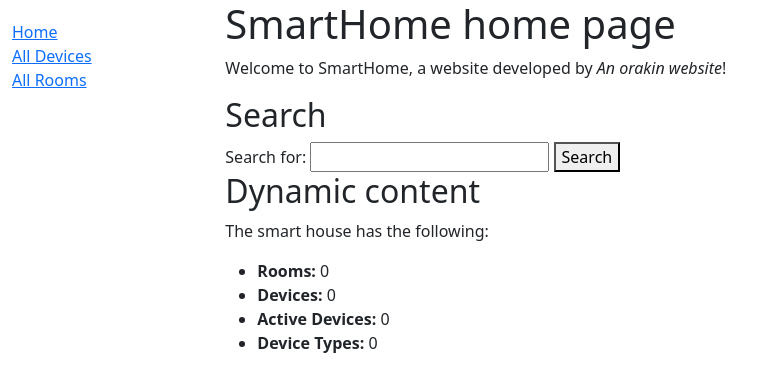
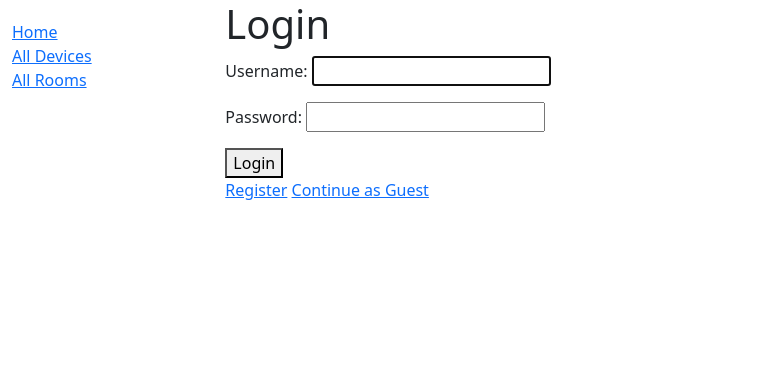
Before and after one commit to AchMinn/RaspStage, a Django app: page /smarthome/ in a window 1280 px wide. Shown: the top 392 px of the page, without its empty margins (0-777 px from the left). Run offline with Django 4.2, Linux system fonts and the light colour scheme; data that the repository does not hold is empty.

Commit message:
Major changes still need fixing

```diff
--- a/WebPageDjango/WebPageDjango/settings.py
+++ b/WebPageDjango/WebPageDjango/settings.py
@@ -124,3 +124,4 @@ STATIC_URL = 'static/'
 # https://docs.djangoproject.com/en/4.2/ref/settings/#default-auto-field
 
 DEFAULT_AUTO_FIELD = 'django.db.models.BigAutoField'
+LOGIN_URL = 'login'
--- a/WebPageDjango/smarthome/models.py
+++ b/WebPageDjango/smarthome/models.py
@@ -67,7 +67,7 @@ class Device(models.Model):
     is_active = models.BooleanField(default=False)
     device_type = models.CharField(max_length=255, choices=[
         ('lampe', 'Lampe'), ('plug', 'Plug')
-    ],default="Sensor")
+    ],default="Lampe")
 
     def __str__(self):
         return self.name
@@ -115,7 +115,7 @@ class Sensor(models.Model):
     name = models.CharField(max_length=100)
     sensor_type = models.CharField(max_length=255, default="NAN")
     description = models.TextField(null=True, blank=True)
-    room = models.ForeignKey(Room, on_delete=models.SET_NULL, null=True, related_name='devices')
+    room = models.ForeignKey(Room, on_delete=models.SET_NULL, null=True, related_name='sensors')
     value = models.FloatField(default=0)
     last_updated = models.DateTimeField(auto_now=True)
 
--- a/WebPageDjango/smarthome/templates/base_generic.html
+++ b/WebPageDjango/smarthome/templates/base_generic.html
@@ -23,6 +23,9 @@
               <li><a href="{% url 'home' %}">Home</a></li>
               <li><a href="{% url 'devices' %}">All Devices</a></li>
               <li><a href="{% url 'rooms' %}">All Rooms</a></li>
+              {% if is_logged_in %}
+                <li><a href="{% url 'logout' %}">Disconnect</a></li>
+              {% endif %}
             </ul>
           {% endblock %}
         </div>
--- /dev/null
+++ b/WebPageDjango/smarthome/templates/login.html
@@ -0,0 +1,12 @@
+{% extends 'base_generic.html' %}
+
+{% block content %}
+  <h1>Login</h1>
+  <form method="post">
+    {% csrf_token %}
+    {{ form.as_p }}
+    <button type="submit">Login</button>
+  </form>
+  <a href="{% url 'register' %}">Register</a>
+  <a href="{% url 'guest' %}">Continue as Guest</a>
+{% endblock %}
--- a/WebPageDjango/smarthome/urls.py
+++ b/WebPageDjango/smarthome/urls.py
@@ -1,8 +1,15 @@
 from django.urls import path
+from django.shortcuts import redirect
 from . import views
+from .views import CustomLogoutView
+
 
 urlpatterns = [
-    path('', views.home_view, name='home'),
+    path('', views.login_view, name='login'),
+    path('home/', views.home_view, name='home'),
+    path('register/', views.RegisterView.as_view(), name='register'),
+    path('guest/', views.GuestView.as_view(), name='guest'),
+    path('logout/', CustomLogoutView.as_view(), name='logout'),
     path('devices/', views.DeviceListView.as_view(), name='devices'),
     path('devices/<int:pk>/', views.DeviceDetailView.as_view(), name='device-detail'),
     path('rooms/', views.RoomListView.as_view(), name='rooms'),
--- a/WebPageDjango/smarthome/views.py
+++ b/WebPageDjango/smarthome/views.py
@@ -1,10 +1,19 @@
 from django.db.models import Q
-from django.shortcuts import render
 from .models import Room, Device
 from django.views import generic
-from django.views.generic import ListView, DetailView
-from django.shortcuts import render
+from django.views.generic import ListView, DetailView, CreateView, TemplateView
+from django.shortcuts import render, redirect
+from django.contrib.auth.views import LoginView
+from django.urls import reverse_lazy
+from django.contrib.auth import login, authenticate
+from django.contrib.auth.models import User
+from django.contrib.auth.forms import UserCreationForm, AuthenticationForm
+from django.contrib.auth.mixins import LoginRequiredMixin
+from django.contrib.auth.decorators import login_required
+from django.contrib.auth.views import LogoutView
+from django.db import IntegrityError
 
+@login_required
 def home_view(request):
     """View function for the home page of the smart home application."""
 
@@ -35,7 +44,23 @@ def home_view(request):
     }
 
     # Render the HTML template home.html with the data in the context variable
-    return render(request, 'home.html', context=context)
+    return render(request, 'home.html', {'username': request.user.username})
+
+def login_view(request):
+    if request.method == 'POST':
+        form = AuthenticationForm(request, data=request.POST)
+        if form.is_valid():
+            user = form.get_user()
+            login(request, user)
+            return redirect('home')
+    else:
+        form = AuthenticationForm()
+
+    is_logged_in = request.user.is_authenticated
+    return render(request, 'login.html', {'form': form, 'is_logged_in': is_logged_in})
+
+class CustomLogoutView(LoginView):
+    next_page = reverse_lazy('login')
 
 class DeviceListView(generic.ListView):
     model = Device
@@ -60,3 +85,22 @@ class RoomDetailView(DetailView):
     context_object_name = 'room'
     template_name = 'rooms/room_detail.html'
     paginate_by = 2
+
+class RegisterView(CreateView):
+    form_class = UserCreationForm
+    template_name = 'register.html'
+    success_url = reverse_lazy('login')
+
+class GuestView(TemplateView):
+    template_name = 'guest.html'
+
+    def get(self, request, *args, **kwargs):
+        try:
+            user = User.objects.create_user(username='guest', password='guest1234')
+        except IntegrityError:
+            # User with username 'guest' already exists
+            user = User.objects.get(username='guest')
+
+        # Log the user in
+        login(request, user)
+        return super().get(request, *args, **kwargs)
```
Also changed, not shown: WebPageDjango/smarthome/admin.py (+4 -4 lines), WebPageDjango/smarthome/templates/register.html (added, +12 -0 lines), WebPageDjango/smarthome/migrations/0009_remove_sensor_device_sensor_room_and_more.py (added).
